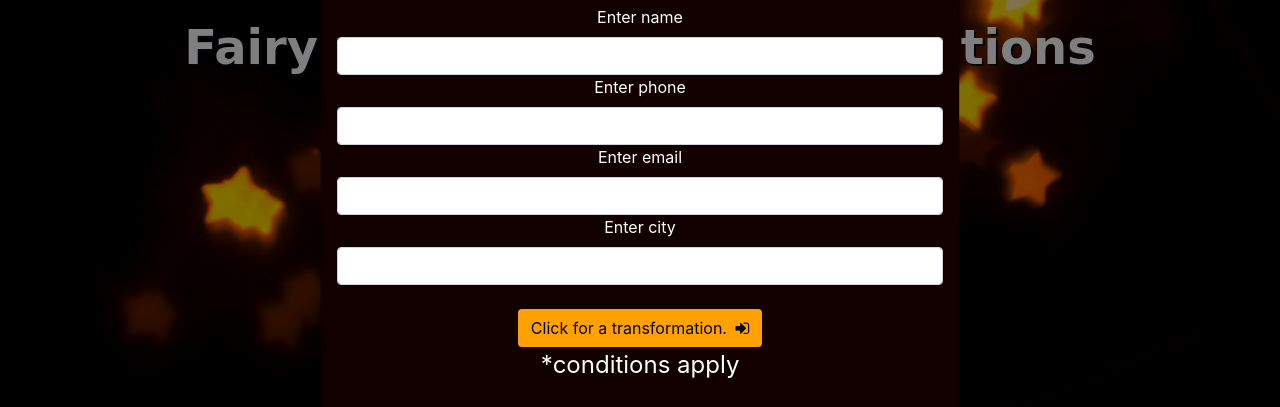
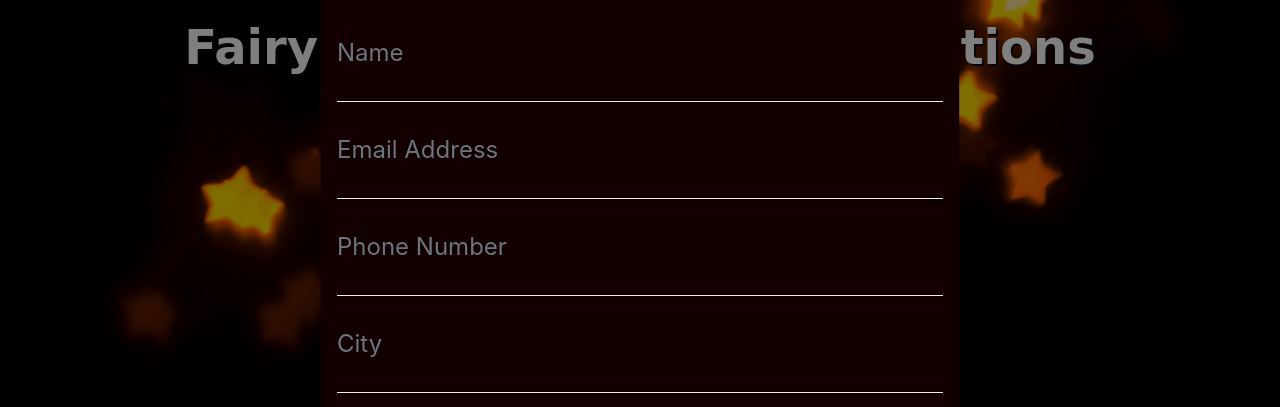
Before and after one commit to srishtibhatia/fairygodmother, a website with bundled scripts: page index.html in a window 1280 px wide. Shown: the part 393-800 px from the top of the page. Built offline with nearby package versions, Linux system fonts and the light colour scheme; grey boxes are pictures that could not be loaded; a web font is replaced by a local one.

Commit message:
Connected both contact form to gdocs

```diff
--- a/css/freelancer.css
+++ b/css/freelancer.css
@@ -415,6 +415,10 @@ a:focus, a:hover, a:active {
   color: #128f76;
 }
 
+.form-control:focus {
+  background-color: unset;
+}
+
 .btn {
   border-width: 2px;
 }
--- a/index.html
+++ b/index.html
@@ -221,32 +221,33 @@
           <div class="col-lg-8 mx-auto">
             <!-- To configure the contact form email address, go to mail/contact_me.php and update the email address in the PHP file on line 19. -->
             <!-- The form should work on most web servers, but if the form is not working you may need to configure your web server differently. -->
-            <form action="https://formspree.io/srishtibhatia1204@gmail.com"  name="sentMessage" id="contactForm" method="POST">
+            <form id="contactForm" name="gform" id="gform" enctype="text/plain" action="https://docs.google.com/forms/d/e/1FAIpQLSdm9FLJNE84wOOowmowWbdWmhVplLPiuarGoDX1JtZBomI7bA/formResponse?" target="hidden_iframe" onsubmit="submitted=true;">
+
               <div class="control-group">
                 <div class="form-group floating-label-form-group controls mb-0 pb-2">
                   <label>Name</label>
-                  <input class="form-control" id="name" name="name" type="text" placeholder="Name" required="required" data-validation-required-message="Please enter your name.">
+                  <input class="form-control" id="name" name="entry.1733050722" type="text" placeholder="Name" required="required" data-validation-required-message="Please enter your name.">
                   <p class="help-block text-danger"></p>
                 </div>
               </div>
               <div class="control-group">
                 <div class="form-group floating-label-form-group controls mb-0 pb-2">
                   <label>Email Address</label>
-                  <input class="form-control" id="email" name="email" type="email" placeholder="Email Address" required="required" data-validation-required-message="Please enter your email address.">
+                  <input class="form-control" id="email" name="entry.445255342" type="email" placeholder="Email Address" required="required" data-validation-required-message="Please enter your email address.">
                   <p class="help-block text-danger"></p>
                 </div>
               </div>
               <div class="control-group">
                 <div class="form-group floating-label-form-group controls mb-0 pb-2">
                   <label>Phone Number</label>
-                  <input class="form-control" id="phone" name="phone" type="tel" placeholder="Phone Number" required="required" data-validation-required-message="Please enter your phone number.">
+                  <input class="form-control" id="phone" name="entry.855232454" type="tel" placeholder="Phone Number" required="required" data-validation-required-message="Please enter your phone number.">
                   <p class="help-block text-danger"></p>
                 </div>
               </div>
               <div class="control-group">
                 <div class="form-group floating-label-form-group controls mb-0 pb-2">
                   <label>Message</label>
-                  <textarea class="form-control" id="message" name="message" rows="5" placeholder="Message" required="required" data-validation-required-message="Please enter a message."></textarea>
+                  <textarea class="form-control" id="message" name="entry.1786339077" rows="5" placeholder="Message" required="required" data-validation-required-message="Please enter a message."></textarea>
                   <p class="help-block text-danger"></p>
                 </div>
               </div>
@@ -527,24 +528,40 @@
                         <p class="mt-1 mb-2">Register here for your free* 1 hour session.</p>
 
                         <form name="gform" id="gform" enctype="text/plain" action="https://docs.google.com/forms/d/e/1FAIpQLSfm9fVf1SEaaLPQu3-XUCxOn32qlQseFHXYDZIG6l_bYQAMeg/formResponse?" target="hidden_iframe" onsubmit="submitted=true;">
-
-                        <div class="md-form ml-0 mr-0">
-                            <label for="form1" class="ml-0">Enter name</label>
-                            <input type="text" name="entry.43822531" class="form-control ml-0">
-                            <label for="form1" class="ml-0">Enter phone</label>
-                            <input type="text" name="entry.487699222" class="form-control ml-0">
-                            <label for="form1" class="ml-0">Enter email</label>
-                            <input type="text" name="entry.1053325920" class="form-control ml-0">
-                            <label for="form1" class="ml-0">Enter city</label>
-                            <input type="text" name="entry.784376778" class="form-control ml-0">
-                        </div>
-
-                        <div class="text-center mt-4">
-                            <button name="submit" value="Submit" class="btn btn-cyan">Click for a transformation.
-                                <i class="fa fa-sign-in ml-1"></i>
-                            </button>
-                            <p> *conditions apply</p>
-                        </div>
+                          <div class="control-group">
+                            <div class="form-group floating-label-form-group controls mb-0 pb-2">
+                              <label>Name</label>
+                              <input class="form-control" id="name" name="entry.43822531" type="text" placeholder="Name" required="required" data-validation-required-message="Please enter your name.">
+                              <p class="help-block text-danger"></p>
+                            </div>
+                          </div>
+                          <div class="control-group">
+                            <div class="form-group floating-label-form-group controls mb-0 pb-2">
+                              <label>Email Address</label>
+                              <input class="form-control" id="email" name="entry.1053325920" type="email" placeholder="Email Address" required="required" data-validation-required-message="Please enter your email address.">
+                              <p class="help-block text-danger"></p>
+                            </div>
+                          </div>
+                          <div class="control-group">
+                            <div class="form-group floating-label-form-group controls mb-0 pb-2">
+                              <label>Phone Number</label>
+                              <input class="form-control" id="phone" name="entry.487699222" type="tel" placeholder="Phone Number" required="required" data-validation-required-message="Please enter your phone number.">
+                              <p class="help-block text-danger"></p>
+                            </div>
+                          </div>
+                          <div class="control-group">
+                            <div class="form-group floating-label-form-group controls mb-0 pb-2">
+                              <label>City</label>
+                              <input class="form-control" id="city" name="entry.784376778" placeholder="City" required="required" data-validation-required-message="Please enter your city."></textarea>
+                              <p class="help-block text-danger"></p>
+                            </div>
+                          </div>
+                          <br>
+                          <div id="success"></div>
+                          <div class="form-group">
+                            <button type="submit" class="btn btn-primary btn-xl" id="sendMessageButton">Click for a transformation.</button>
+                          </div>
+                          <p> *conditions apply</p>
                         </form>
 
                         <iframe name="hidden_iframe" id="hidden_iframe" style="display:none;" onload="if(submitted) {}"></iframe>
```
